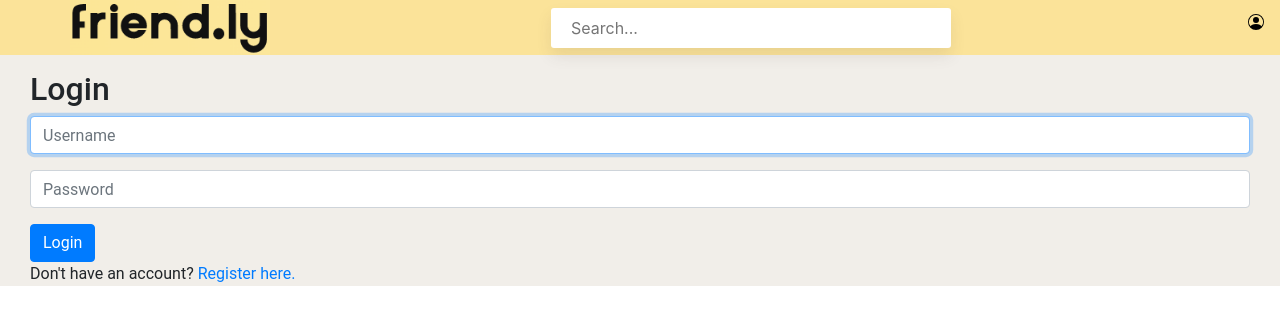
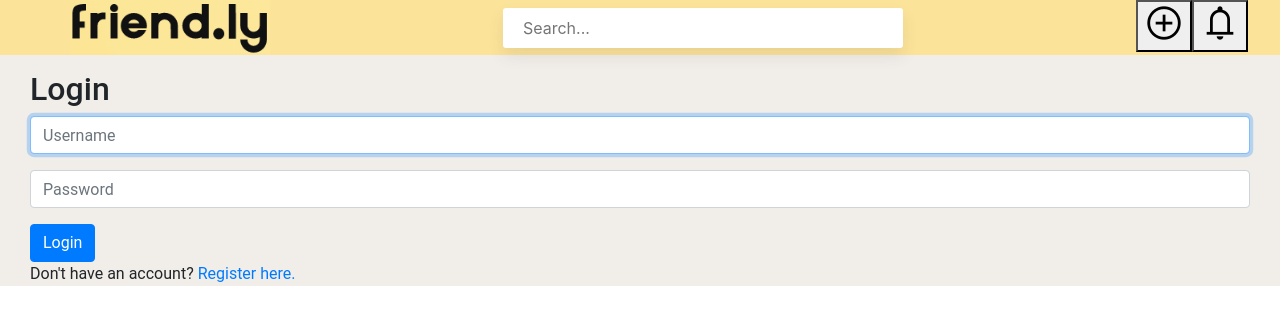
Before and after one commit to KevinKingslin/Network, a Django app: a page that uses network/templates/network/layout.html in a window 1280 px wide. Shown: the top 325 px of the page. Run offline with Django 3.2, Linux system fonts and the light colour scheme; some libraries are stand-ins or nearby versions.

Commit message:
Added header icons to navbar

```diff
--- a/network/templates/network/layout.html
+++ b/network/templates/network/layout.html
@@ -14,6 +14,8 @@
     <link href="{% static 'network/styles.css' %}" rel="stylesheet">
     <link href="{% static 'network/post.css' %}" rel="stylesheet">
 
+    <link rel="stylesheet" href="https://fonts.googleapis.com/css2?family=Material+Symbols+Outlined:opsz,wght,FILL,GRAD@20..48,100..700,0..1,-50..200" />
+
     <!-- Google Fonts -->
     <link href="https://fonts.googleapis.com/css2?family=IBM+Plex+Sans:wght@600&display=swap" rel="stylesheet">
     <link href="https://fonts.googleapis.com/css2?family=Josefin+Sans:wght@600&display=swap" rel="stylesheet">
@@ -24,7 +26,7 @@
   </head>
   <body>
     <div style="text-align:left">
-      <nav class="navbar-light fixed-top" style="text-align:center;width:100vw;z-index:2; background-color: #fbe399;">
+      <nav class="navbar-light fixed-top" style="text-align:center;width:100vw;z-index:1; background-color: #fbe399">
           <a href="{% url 'index' %}" style="text-decoration:none;color:black; float: left; margin-left: 70px;">
             <img id="logo" src="{% static 'network/logo.png' %}" style="width: 200px;">
           </a>
@@ -38,11 +40,23 @@
               </div>
             </div>
           </fieldset> -->
+          <div style="display: inline; float: right;">
+            <a href="{% url 'profile' request.user.id %}" class="nav-link" style="float: right">
+              <img src="{{ request.user.profilePicture.url }}" style="width: 40px; border-radius: 40px;">
+            </a>
+            <button style="float: right">
+              <span class="material-symbols-outlined" style="font-size: 40px">
+                notifications
+                </span>
+            </button>
+            <button style="float: right">
+              <span class="material-symbols-outlined" style="font-size: 40px">
+                add_circle
+              </span>
+            </button>
+          </div>
 
-            <a href="{% url 'profile' request.user.id %}" class="nav-link" style="float: right">
-              <img src="static/network/svg/person-circle.svg">
-              {{ request.user.username }}
-          </a>
+
       </nav>
 
       <div class="body">
--- a/network/templates/network/profile.html
+++ b/network/templates/network/profile.html
@@ -4,7 +4,7 @@
     <div class="profileHeader">
         <div>
             {% if user.profilePicture %}
-                <img src="{{ post.creator.profilePicture.url }}" class="img-responsive profilePicture"\>
+                <img src="{{ user.profilePicture.url }}" class="img-responsive profilePicture"\>
             {% else %}
                 <img src='/media/profilePictures/default.jpg' class="img-responsive profilePicture"/>
             {% endif %}
```
